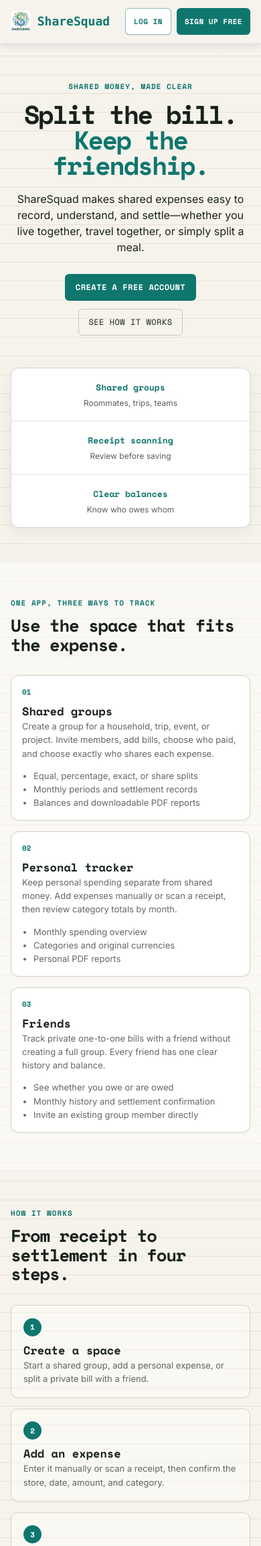
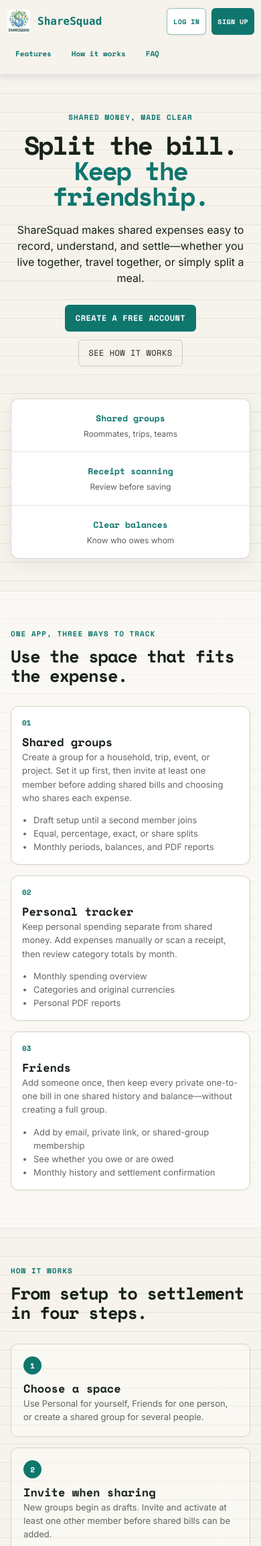
Before and after one commit to TanishSheth/BillBuddy, a FastAPI app: page / in a window 390 px wide. Shown: the top 2308 px of the page at 67% size. Run offline with FastAPI, Linux system fonts and the light colour scheme; some libraries are stand-ins or nearby versions.

Commit message:
Polish landing page layout and styles.

```diff
--- a/app/config.py
+++ b/app/config.py
@@ -17,7 +17,7 @@ def _normalize_database_url(url: str) -> str:
     return url
 
 
-APP_VERSION = os.environ.get("APP_VERSION", "20260920b")
+APP_VERSION = os.environ.get("APP_VERSION", "20260920c")
 IS_DEVELOPMENT = os.environ.get("BILLBUDDY_ENV", "").lower() == "development"
 DISABLE_SCHEDULER = _is_truthy(os.environ.get("DISABLE_SCHEDULER"))
 
--- a/app/static/landing.html
+++ b/app/static/landing.html
@@ -17,10 +17,10 @@
 </head>
 <body class="bb-bg text-ink min-h-screen">
   <header class="page-header border-b-2 border-ink/10 bb-bg backdrop-blur sticky top-0 z-30 landing-header">
-    <div class="max-w-5xl mx-auto px-4 sm:px-5 py-3 flex items-center justify-between gap-3">
-      <a href="/" class="flex items-center gap-2.5 min-w-0"><img src="/logo.png" alt="ShareSquad logo" class="app-logo"><span class="font-mono font-bold text-lg text-brand">ShareSquad</span></a>
-      <nav class="hidden sm:flex items-center gap-2"><a class="landing-nav-link" href="#features">Features</a><a class="landing-nav-link" href="#how-it-works">How it works</a><a class="landing-nav-link" href="#faq">FAQ</a></nav>
-      <div class="flex items-center gap-2 shrink-0"><a href="/login.html" class="bb-btn-secondary !py-1.5 !px-3 text-[11px] landing-login">Log in</a><a id="signupLink" href="/login.html?mode=signup" class="bb-btn-primary !py-1.5 !px-3 text-[11px]">Sign up free</a></div>
+    <div class="landing-header-inner max-w-5xl mx-auto px-4 sm:px-5 py-3 flex items-center justify-between gap-3">
+      <a href="/" class="flex items-center gap-2.5 min-w-0 landing-brand"><img src="/logo.png" alt="ShareSquad logo" class="app-logo"><span class="font-mono font-bold text-lg text-brand">ShareSquad</span></a>
+      <nav class="landing-nav flex items-center gap-2"><a class="landing-nav-link" href="#features">Features</a><a class="landing-nav-link" href="#how-it-works">How it works</a><a class="landing-nav-link" href="#faq">FAQ</a></nav>
+      <div class="flex items-center gap-2 shrink-0 landing-account-actions"><a href="/login.html" class="bb-btn-secondary !py-1.5 !px-3 text-[11px] landing-login">Log in</a><a id="signupLink" href="/login.html?mode=signup" class="bb-btn-primary !py-1.5 !px-3 text-[11px]"><span class="signup-full">Sign up free</span><span class="signup-short">Sign up</span></a></div>
     </div>
   </header>
 
@@ -38,12 +38,12 @@
     </section>
 
     <section id="features" class="border-y border-ink/10 bg-white/40"><div class="max-w-5xl mx-auto px-4 sm:px-5 py-14"><div class="max-w-2xl"><p class="landing-kicker">ONE APP, THREE WAYS TO TRACK</p><h2 class="landing-heading mt-3">Use the space that fits the expense.</h2></div><div class="grid md:grid-cols-3 gap-4 mt-8">
-      <article class="bb-card landing-feature"><p class="landing-number">01</p><h3>Shared groups</h3><p>Create a group for a household, trip, event, or project. Invite members, add bills, choose who paid, and choose exactly who shares each expense.</p><ul><li>Equal, percentage, exact, or share splits</li><li>Monthly periods and settlement records</li><li>Balances and downloadable PDF reports</li></ul></article>
+      <article class="bb-card landing-feature"><p class="landing-number">01</p><h3>Shared groups</h3><p>Create a group for a household, trip, event, or project. Set it up first, then invite at least one member before adding shared bills and choosing who shares each expense.</p><ul><li>Draft setup until a second member joins</li><li>Equal, percentage, exact, or share splits</li><li>Monthly periods, balances, and PDF reports</li></ul></article>
       <article class="bb-card landing-feature"><p class="landing-number">02</p><h3>Personal tracker</h3><p>Keep personal spending separate from shared money. Add expenses manually or scan a receipt, then review category totals by month.</p><ul><li>Monthly spending overview</li><li>Categories and original currencies</li><li>Personal PDF reports</li></ul></article>
-      <article class="bb-card landing-feature"><p class="landing-number">03</p><h3>Friends</h3><p>Track private one-to-one bills with a friend without creating a full group. Every friend has one clear history and balance.</p><ul><li>See whether you owe or are owed</li><li>Monthly history and settlement confirmation</li><li>Invite an existing group member directly</li></ul></article>
+      <article class="bb-card landing-feature"><p class="landing-number">03</p><h3>Friends</h3><p>Add someone once, then keep every private one-to-one bill in one shared history and balance—without creating a full group.</p><ul><li>Add by email, private link, or shared-group membership</li><li>See whether you owe or are owed</li><li>Monthly history and settlement confirmation</li></ul></article>
     </div></div></section>
 
-    <section id="how-it-works" class="max-w-5xl mx-auto px-4 sm:px-5 py-14"><p class="landing-kicker">HOW IT WORKS</p><h2 class="landing-heading mt-3">From receipt to settlement in four steps.</h2><div class="grid sm:grid-cols-2 lg:grid-cols-4 gap-4 mt-8"><div class="landing-step"><b>1</b><h3>Create a space</h3><p>Start a shared group, add a personal expense, or split a private bill with a friend.</p></div><div class="landing-step"><b>2</b><h3>Add an expense</h3><p>Enter it manually or scan a receipt, then confirm the store, date, amount, and category.</p></div><div class="landing-step"><b>3</b><h3>Choose who paid</h3><p>Set the payer and the people sharing the bill. ShareSquad calculates each person’s portion.</p></div><div class="landing-step"><b>4</b><h3>Settle clearly</h3><p>Review balances, record settlement when payment is received, and keep the monthly history.</p></div></div></section>
+    <section id="how-it-works" class="max-w-5xl mx-auto px-4 sm:px-5 py-14"><p class="landing-kicker">HOW IT WORKS</p><h2 class="landing-heading mt-3">From setup to settlement in four steps.</h2><div class="grid sm:grid-cols-2 lg:grid-cols-4 gap-4 mt-8"><div class="landing-step"><b>1</b><h3>Choose a space</h3><p>Use Personal for yourself, Friends for one person, or create a shared group for several people.</p></div><div class="landing-step"><b>2</b><h3>Invite when sharing</h3><p>New groups begin as drafts. Invite and activate at least one other member before shared bills can be added.</p></div><div class="landing-step"><b>3</b><h3>Add and split</h3><p>Enter a bill manually or scan a receipt, then select who paid and who shares it.</p></div><div class="landing-step"><b>4</b><h3>Settle clearly</h3><p>Review balances, confirm settlement when payment is received, and keep the monthly history.</p></div></div></section>
 
     <section class="border-y border-ink/10 landing-on-dark"><div class="max-w-5xl mx-auto px-4 sm:px-5 py-14 grid lg:grid-cols-[1fr_1.2fr] gap-8"><div><p class="landing-kicker landing-kicker-on-dark">RECEIPT SCANNING</p><h2 class="landing-heading mt-3">Use Google AI Studio when you need extra receipt help.</h2></div><div class="text-sm leading-6"><p>ShareSquad first tries local receipt reading. If the receipt is unclear, you can optionally connect your own Google AI Studio API key for Gemini-powered extraction.</p><ol class="landing-list mt-4"><li>Open <strong>Settings → Receipt scanning</strong>.</li><li>Turn on <strong>Use my own AI API key</strong>.</li><li>Select <strong>Google</strong> and a Gemini model.</li><li>Create an API key in <a href="https://aistudio.google.com/apikey" target="_blank" rel="noopener noreferrer">Google AI Studio</a>, then paste it into ShareSquad and save.</li></ol><p class="landing-note mt-4 text-xs">Google controls its own free-tier availability and limits. Your key is only used when receipt fields need help, and receipt details are always shown for you to review before saving.</p></div></div></section>
 
--- a/app/static/styles.css
+++ b/app/static/styles.css
@@ -639,8 +639,11 @@ img.protected-image {
 .landing-header { background-color: var(--paper) !important; box-shadow: 0 2px 10px rgba(24,34,27,.12); }
 .landing-nav-link { display: inline-flex; align-items: center; min-height: 32px; padding: 0 10px; border: 1px solid transparent; border-radius: 6px; color: var(--brand); font: 700 11px 'Space Mono', monospace; text-decoration: none; }
 .landing-nav-link:hover, .landing-nav-link:focus-visible { border-color: rgba(15,118,110,.3); background: rgba(15,118,110,.08); outline: none; }
+.landing-nav { min-width: 0; }
+.landing-nav-link { white-space: nowrap; }
 .landing-login { color: var(--brand) !important; border-color: rgba(15,118,110,.45) !important; background: #fff !important; font-weight: 700 !important; box-shadow: 0 1px 2px rgba(24,34,27,.08); }
 .landing-login:hover, .landing-login:focus-visible { background: rgba(15,118,110,.08) !important; outline: 2px solid rgba(15,118,110,.35); outline-offset: 2px; }
+.signup-short { display: none; }
 .landing-kicker-on-dark { color: #5EEAD4; }
 .landing-on-dark {
   background: var(--ink);
@@ -690,12 +693,26 @@ img.protected-image {
 .public-footer { max-width: 1024px; margin: 0 auto; padding: 22px 20px 34px; display: flex; flex-wrap: wrap; gap: 15px; border-top: 1px solid var(--line); font-size: 12px; color: var(--muted); }
 .public-footer a { color: inherit; }
 @media (max-width: 640px) {
+  .landing-header-inner { flex-wrap: wrap; }
+  .landing-nav { order: 3; width: 100%; overflow-x: auto; padding: 6px 2px 2px; -webkit-overflow-scrolling: touch; scrollbar-width: none; }
+  .landing-nav::-webkit-scrollbar { display: none; }
   .landing-stat-grid { grid-template-columns: 1fr; }
   .landing-stat-grid a,
   .landing-stat-grid div { border-right: 0; border-bottom: 1px solid color-mix(in srgb, var(--ink) 12%, transparent); }
   .landing-stat-grid a:last-child,
   .landing-stat-grid div:last-child { border-bottom: 0; }
   .landing-cta { align-items: flex-start; flex-direction: column; }
+}
+@media (max-width: 480px) {
+  .landing-header > div { padding-left: 10px; padding-right: 10px; gap: 6px; }
+  .landing-brand { gap: 6px; }
+  .landing-brand .app-logo { width: 36px; height: 36px; }
+  .landing-brand span { font-size: 16px; }
+  .landing-account-actions { gap: 5px; }
+  .landing-account-actions .bb-btn-primary,
+  .landing-account-actions .landing-login { padding-left: 9px !important; padding-right: 9px !important; font-size: 10px; }
+  .signup-full { display: none; }
+  .signup-short { display: inline; }
 }
 
 .owner-tools {
```
